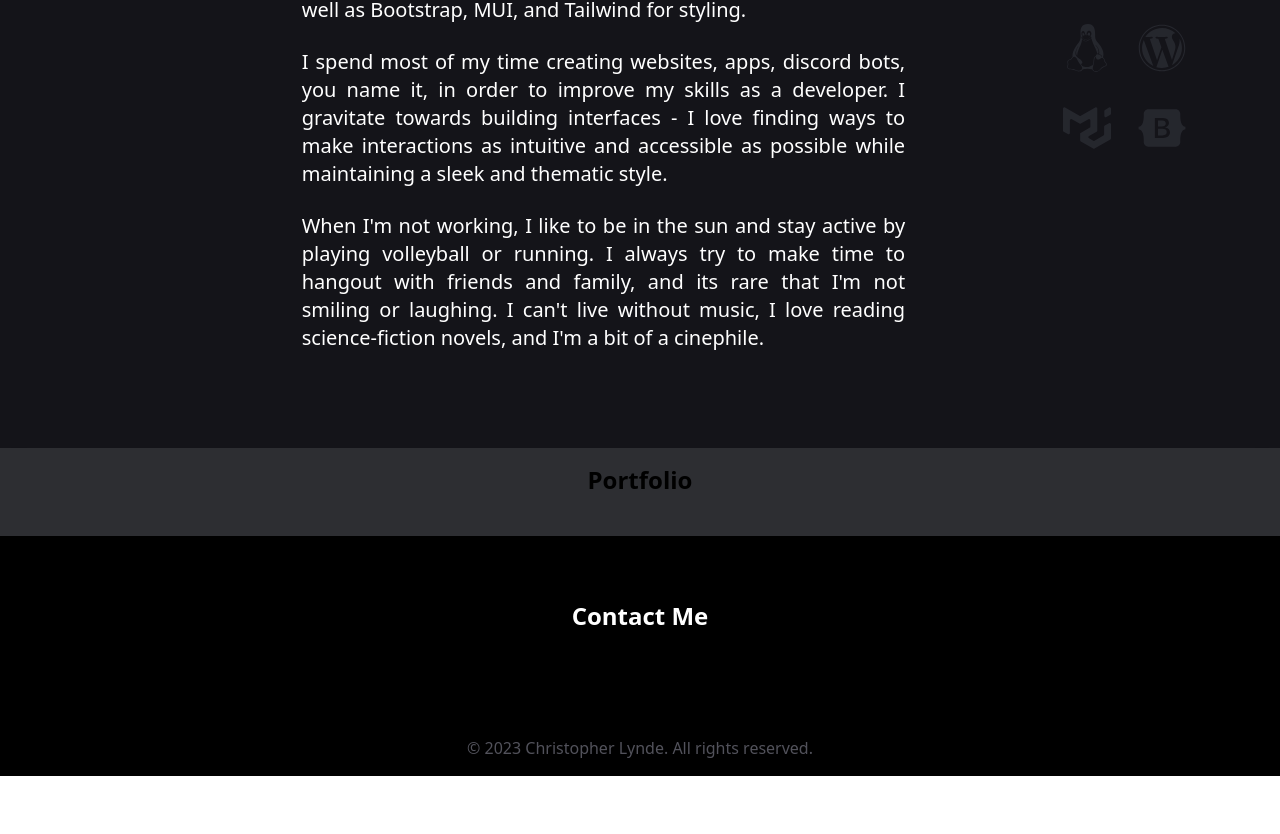
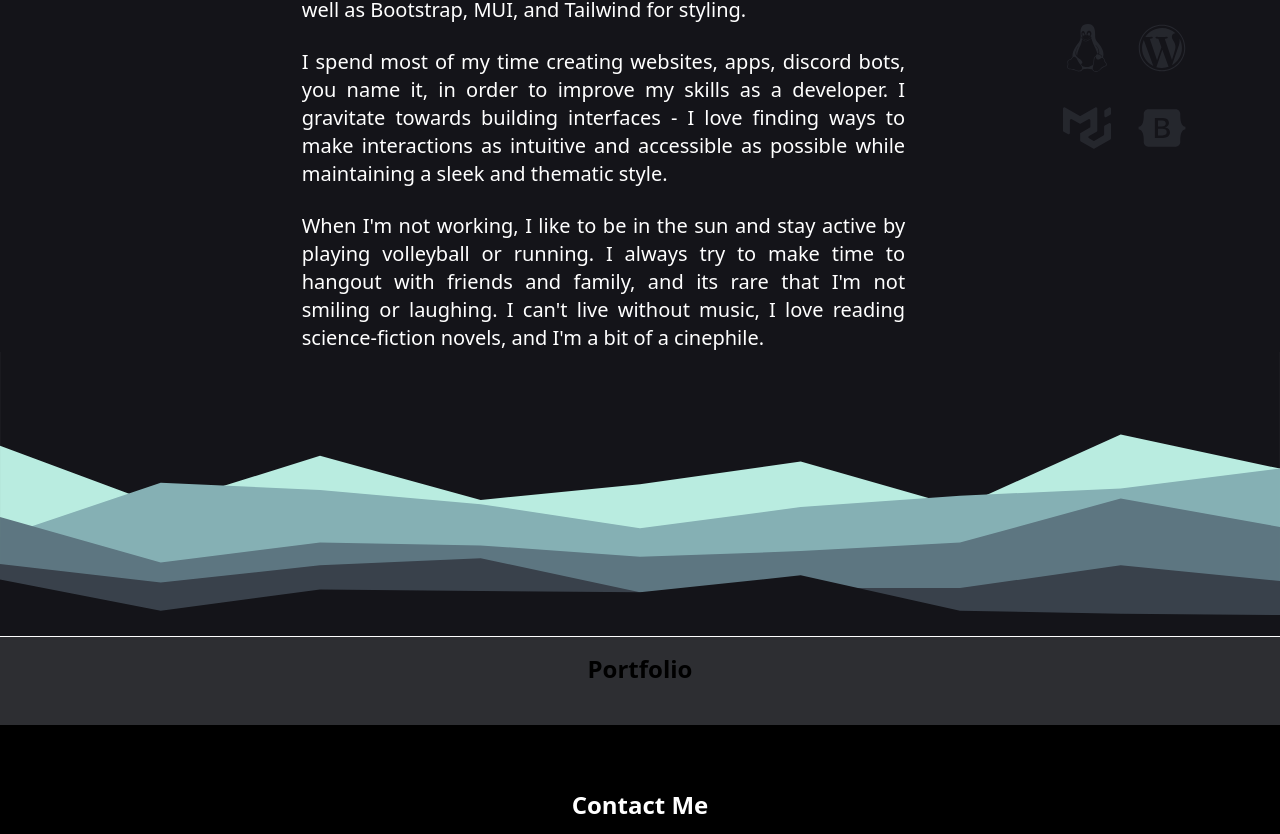
Before and after one commit to LyndeCS/portfolio-site, a React (Vite) app: page / in a window 1280 px wide. Shown: the part 1660-2494 px from the top of the page. Before the commit the page ends 2436 px from the top, so only its background shows below. Built offline with nearby package versions, Linux system fonts and the light colour scheme.

Commit message:
Peaks SVG Divider
-Added SVG Divider component with Peaks pattern

```diff
--- a/src/App.jsx
+++ b/src/App.jsx
@@ -2,6 +2,7 @@ import React from 'react';
 import Navbar from './components/Navbar';
 import Hero from './components/Hero';
 import DividerSVG from './components/DividerSVG';
+import DividerPeaksSVG from './components/DividerPeaksSVG';
 import About from './components/About';
 import Portfolio from './components/Portfolio';
 import Contact from './components/Contact';
@@ -14,6 +15,7 @@ function App() {
       <Hero />
       <DividerSVG />
       <About />
+      <DividerPeaksSVG />
       <Portfolio />
       <Contact />
       <Footer />
--- a/src/components/About.jsx
+++ b/src/components/About.jsx
@@ -23,7 +23,7 @@ const techIcons = [
 
 const AboutMe = () => {
   return (
-    <section id="about" className="bg-smoke-500 py-24 min-h-screen">
+    <section id="about" className="bg-smoke-500 pt-24">
       <div className="container mx-auto flex justify-start">
         {/* Left section with image and social links */}
         <div className="w-1/4">
--- /dev/null
+++ b/src/components/DividerPeaksSVG.jsx
@@ -0,0 +1,17 @@
+import React from 'react';
+import wavesSvg from '../assets/art/peaks200.svg'; // Adjust the path as needed
+
+const DividerSVG = () => {
+  return (
+    <svg
+      xmlns="http://www.w3.org/2000/svg"
+      viewBox="0 0 900 200" // Set the viewBox to match your SVG's aspect ratio (900:300)
+      preserveAspectRatio="xMidYMid meet" // Preserve the aspect ratio
+      className="w-full h-auto"
+    >
+      <image xlinkHref={wavesSvg} width="900" height="200" />
+    </svg>
+  );
+};
+
+export default DividerSVG;
```
Also changed, not shown: src/assets/art/peaks200.svg (added).
